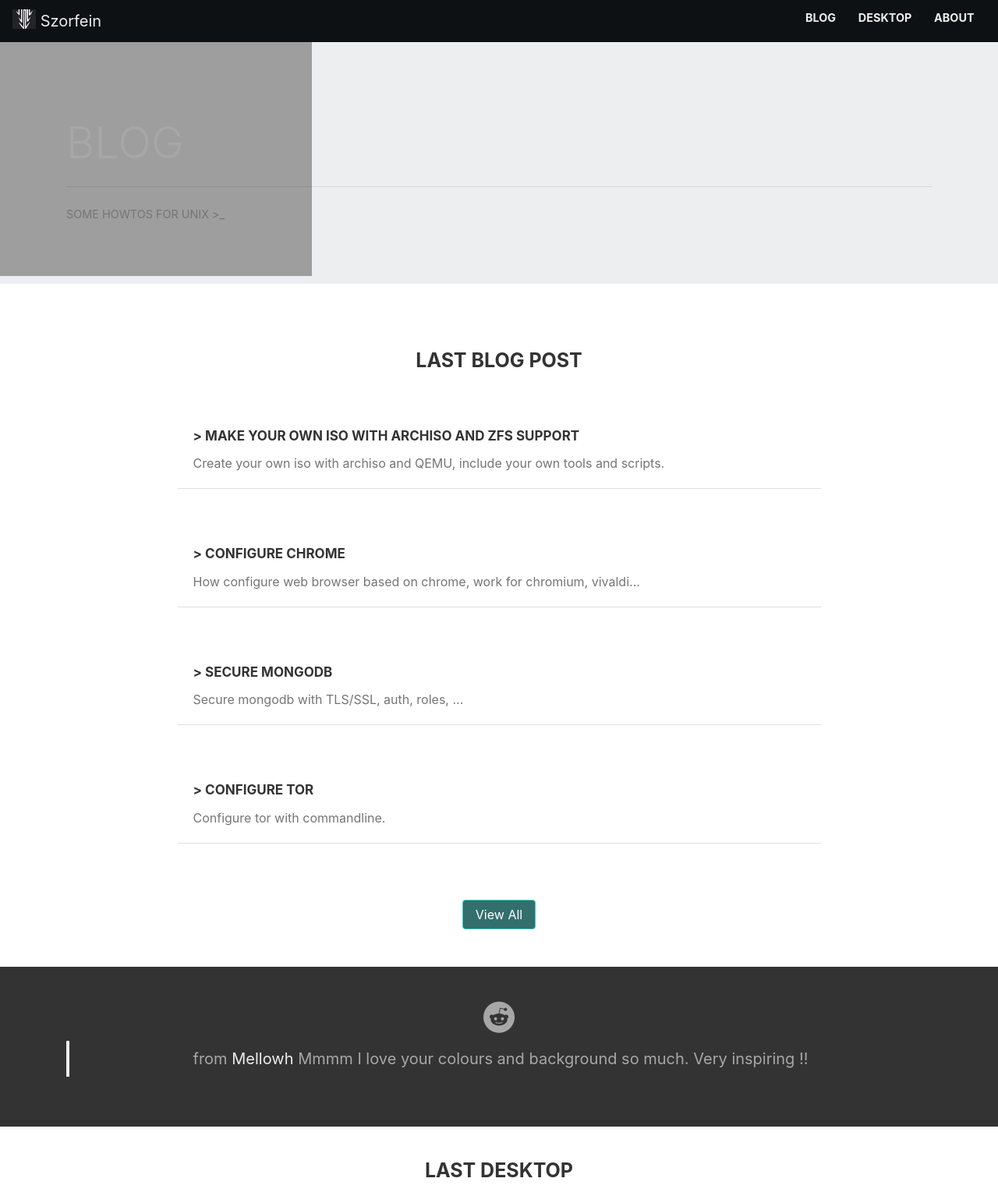
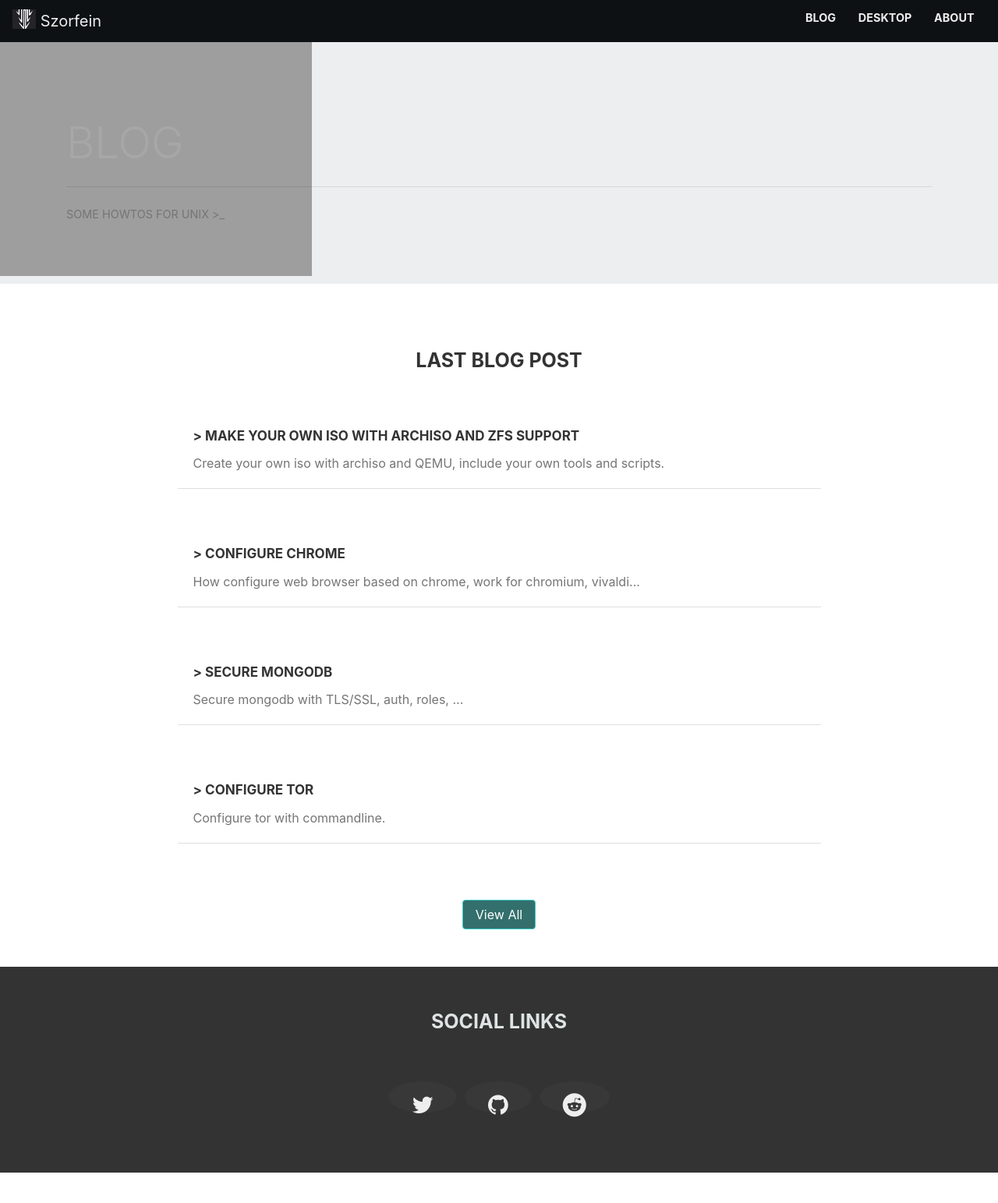
Before and after one commit to szorfein/szorfein.github.io, a Jekyll site: the page built from index.md, in a window 1280 px wide. Shown: the top 1543 px of the page at 78% size. Built offline with Jekyll 4.4.1, drawn with Linux system fonts in a browser that asks for light colours; comment, search, counter and statistics services are not loaded; grey boxes are pictures that could not be loaded.

Commit message:
Home: enhance social links

```diff
--- a/_includes/footer.html
+++ b/_includes/footer.html
@@ -1,28 +1,4 @@
 <footer class="main-footer">
-    <div class="container">
-        <div class="footer-social text-center">
-            <a href="{{ site.url }}">
-                <img src="/assets/imgs/full-logo.png" alt="logo" width="64" class="mb-5">
-            </a>
-            <ul class="nav justify-content-center social dark">
-                <li class="nav-item">
-                    <a class="nav-link active" href="https://twitter.com/{{ site.twitter_username }}">
-                        <i class="fa fa-twitter" aria-hidden="true"></i>
-                    </a>
-                </li>
-                <li class="nav-item">
-                    <a class="nav-link" href="https://github.com/{{ site.github_username }}">
-                        <i class="fa fa-github" aria-hidden="true"></i>
-                    </a>
-                </li>
-                <li class="nav-item">
-                    <a class="nav-link" href="https://reddit.com/user/{{ site.reddit_username }}">
-                        <i class="fa fa-reddit" aria-hidden="true"></i>
-                    </a>
-                </li>
-            </ul>
-        </div>
-    </div>
     <div class="copyright">
         <p class="text-center dark">
         hosted by github <span>&gt; subscribe <a href="{{ "/feed.xml" | relative_url }}">via RSS</a></span>
--- a/_layouts/home.html
+++ b/_layouts/home.html
@@ -26,14 +26,28 @@ layout: default
 <!-- SOCIAL LINK -->
 <div class="bg_dark section-common">
     <div class="container">
-        <div class="text-center dark">
-            <!-- Testimonial here -->
-            <h1><i class="fa fa-reddit" aria-hidden="true"></i></h1>
-            <blockquote class="blockquote">
-                <p class="mb-0 dark">
-                from <a href="https://www.reddit.com/user/Mellowh">Mellowh</a> Mmmm I love your colours and background so much. Very inspiring !!
-                </p>
-            </blockquote>
+        <div class="text-center dark social">
+            <!-- START SOCIAL  -->
+            <h2 class="text-center btitle">Social links</h2>
+            <ul class="nav justify-content-center social dark">
+                <li class="nav-item">
+                    <a class="nav-link active" href="https://twitter.com/szorfein">
+                        <i class="fa fa-twitter" aria-hidden="true"></i>
+                    </a>
+                </li>
+                <li class="nav-item">
+                    <a class="nav-link" href="https://github.com/szorfein">
+                        <i class="fa fa-github" aria-hidden="true"></i>
+                    </a>
+                </li>
+                <li class="nav-item">
+                    <a class="nav-link" href="https://reddit.com/user/szorfein">
+                        <i class="fa fa-reddit" aria-hidden="true"></i>
+                    </a>
+                </li>
+            </ul>
+
+            <!-- END SOCIAL -->
         </div>
     </div>
 </div>
--- a/assets/main.css
+++ b/assets/main.css
@@ -39,10 +39,6 @@ body, html, p {
     background-color: rgba(13,17,20,1);
 }
 
-.main-footer {
-    background-color: #232328;
-}
-
 .main-container {
     padding-top: .6rem;
     padding-bottom: 1.5rem;
@@ -82,15 +78,6 @@ body, html, p {
     color: #ede;
 }
 
-.main-footer h2 {
-    padding-top: 14px;
-    padding-bottom: 8px;
-}
-
-.footer-social {
-    padding: 78px 0 92px;
-}
-
 .copyright {
     background-color: #1d1d21;
     padding: 20px 0;
@@ -118,7 +105,7 @@ body, html, p {
     line-height: 23px;
     border-radius: 50%;
     background-color: #383838;
-    font-size: 18px;
+    font-size: 30px;
     margin: 0 5px;
 }
 
@@ -290,3 +277,12 @@ body, html, p {
 .col-lg-9 {
     margin: auto !important;
 }
+
+.social {
+    color: #fff;
+    padding: .9em 0;
+}
+
+.social .btitle {
+    color: #dee4e4 !important;
+}
```
